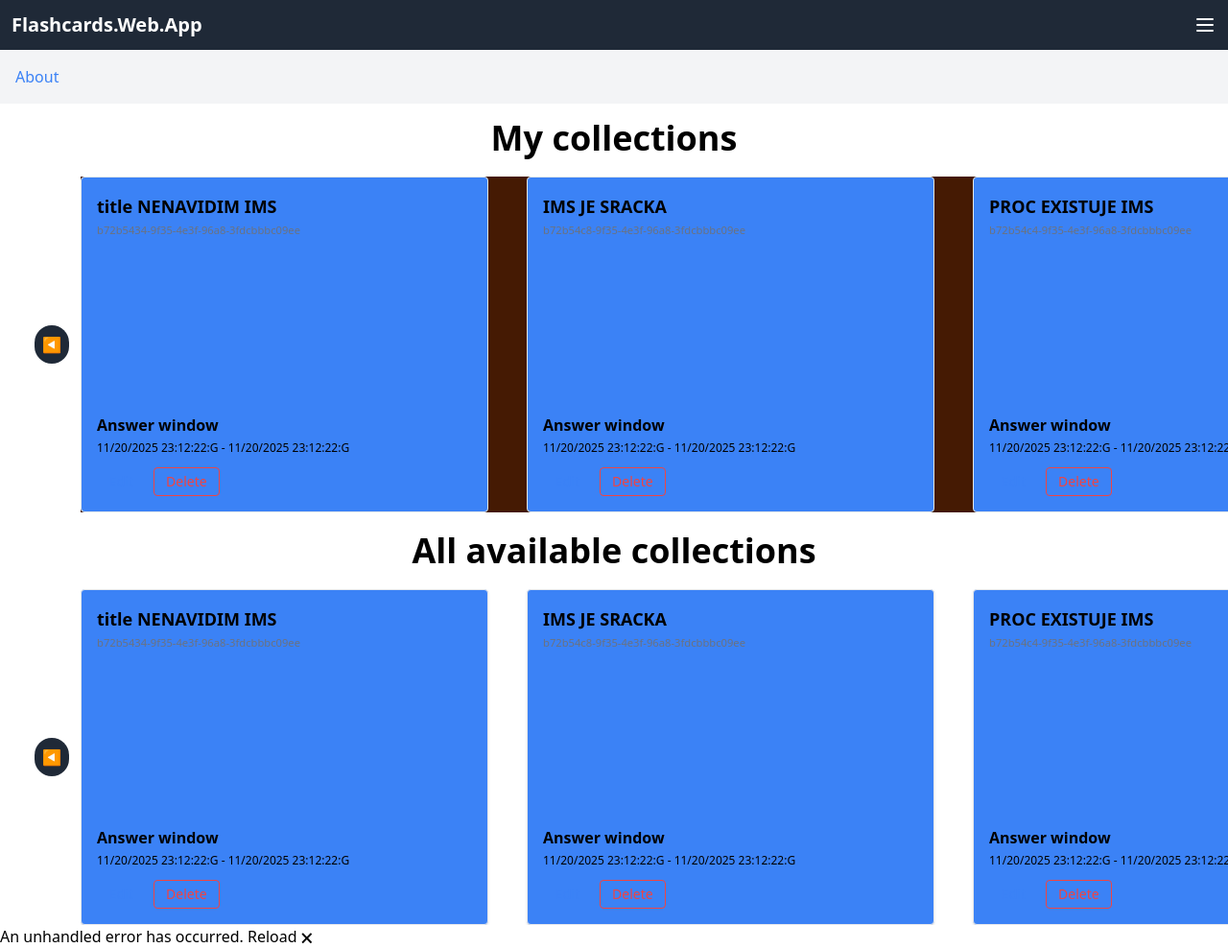
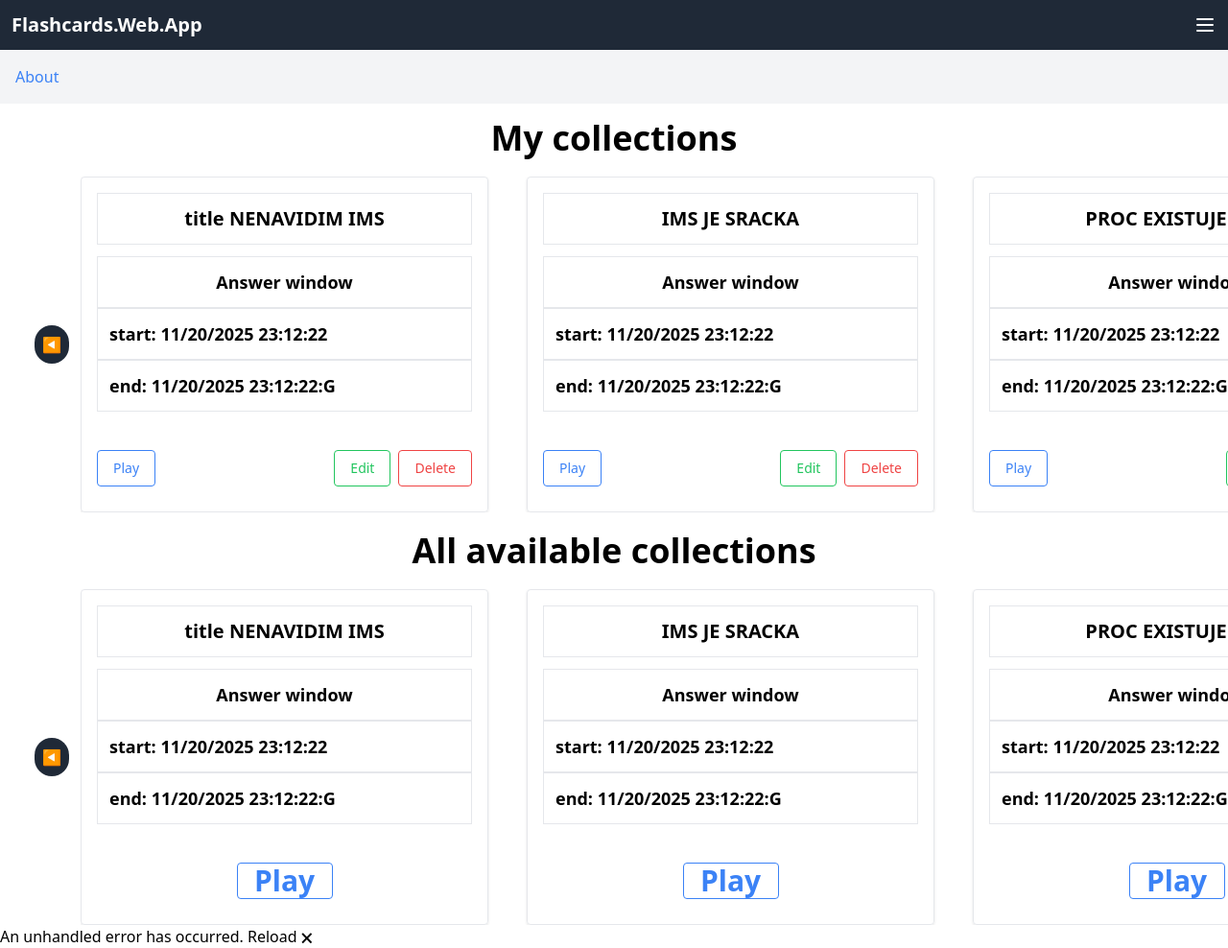
Before and after one commit to KovarikJakub/Flashcards-Clean-Architecture, an ASP.NET Core app: page /collections in a window 1280 px wide. Shown: the whole page at 96% size. Run offline with ASP.NET Core 8, Linux system fonts and the light colour scheme; style sheets or scripts are compiled from the project's sources; the project's own start-up code is not run, and a stand-in starts its controllers and pages.

Commit message:
basic list page UI

```diff
--- a/Flashcard.Web.App/Components/CardCollectionCard.razor
+++ b/Flashcard.Web.App/Components/CardCollectionCard.razor
@@ -2,20 +2,50 @@
 
 <div class="border rounded shadow @Class">
     <div class="flex flex-col p-4 h-full">
-        <h5 class="text-lg font-bold">@Collection.Title</h5>
-        <p class="text-sm text-gray-500 mb-2"><small>@Collection.Id</small></p>
 
-        <div class="mt-auto">
-            <p class="mb-1 font-semibold">Answer window</p>
-            <p class="mb-0 text-xs">@Collection.AnswerStart:G - @Collection.AnswerEnd:G</p>
+        <div class="flex items-center justify-center border p-3 ">
+            <label class="text-xl font-bold text-center w-full">@Collection.Title</label>
         </div>
 
-        <div class="mt-3 flex gap-2">
-            <button class="px-3 py-1 text-sm text-blue-500 border border-blue-500 rounded hover:bg-blue-500 hover:text-white" @onclick="EditClicked">Edit</button>
-            <button class="px-3 py-1 text-sm text-red-500 border border-red-500 rounded hover:bg-red-500 hover:text-white" @onclick="DeleteClicked">Delete</button>
+        <div class="flex items-center justify-center border mt-3 p-3">
+            <label class="text-lg font-semibold text-center w-full">Answer window</label>
         </div>
+
+        <div class="flex  border p-3">
+            <label class="text-lg font-semibold  w-full">start: @Collection.AnswerStart</label>
+        </div>
+
+        <div class="flex items-center justify-center border p-3">
+            <label class="text-lg font-semibold  w-full">end: @Collection.AnswerEnd:G</label>
+        </div>
+
+        @if (IsOwner)
+        {
+           <div class="mt-10 flex justify-between items-center">
+            <button class="px-4 py-2 text-sm text-blue-500 border border-blue-500 rounded hover:bg-blue-500 hover:text-white" @onclick="HandlePlayClicked">Play</button>
+            <div class="flex gap-2">
+                <button class="px-4 py-2 text-sm text-green-500 border border-green-500 rounded hover:bg-green-500 hover:text-white" @onclick="EditClicked">Edit</button>
+                <button class="px-4 py-2 text-sm text-red-500 border border-red-500 rounded hover:bg-red-500 hover:text-white" @onclick="DeleteClicked">Delete</button>
+            </div>
+        </div>
+        }
+        else
+        {
+            <div class="mt-10 flex justify-center items-center">
+                <button class="w-[100px] font-bold text-3xl text-blue-500 border border-blue-500 rounded hover:bg-blue-500 hover:text-white"
+                        @onclick="HandlePlayClicked">Play</button>
+            </div>
+        }
+
+
+
     </div>
 </div>
+
+
+
+
+
 
 @code {
     [Parameter] public string? Class { get; set; }
@@ -28,6 +58,12 @@
 
     [Parameter]
     public EventCallback<CardCollectionListModel> OnDelete { get; set; }
+
+    [Parameter]
+    public EventCallback<CardCollectionListModel> onPlay { get; set; }
+
+    [Parameter]
+    public bool IsOwner { get; set; }
 
     private async Task EditClicked()
     {
@@ -44,4 +80,12 @@
             await OnDelete.InvokeAsync(Collection);
         }
     }
+
+    private async Task HandlePlayClicked()
+    {
+        if (onPlay.HasDelegate)
+        {
+            await onPlay.InvokeAsync(Collection);
+        }
+    }
 }
--- a/Flashcard.Web.App/Components/CardCollectionForm.razor
+++ b/Flashcard.Web.App/Components/CardCollectionForm.razor
@@ -8,18 +8,15 @@
 
         <div class="flex flex-col  border h-[350px]">
 
-            <!-- nadpis -->
-            <div class="flex items-center justify-center border p-3">
+            <div class="mt-5 flex items-center justify-center border p-3">
                 <label class="text-xl font-bold text-center w-full">Create new card collection</label>
             </div>
 
-            <!-- Title -->
             <div class="flex items-center gap-4 border p-2">
                 <label class="ml-5 w-10">Title:</label>
                 <InputText class="border w-full p-2 flex-1" @bind-Value="Model.Title" />
             </div>
 
-            <!-- Answer start -->
             <div class="flex items-center gap-4 border p-2">
                 <label class="ml-5 w-25">Answer start:</label>
                 <InputDate class="border p-2 flex-1"
@@ -27,7 +24,6 @@
                            TValue="DateTime" />
             </div>
 
-            <!-- Answer end -->
             <div class="flex items-center gap-4 border p-2">
                 <label class="ml-5 w-25">Answer end:</label>
                 <InputDate class="ml-2 border p-2 flex-1"
@@ -35,15 +31,11 @@
                            TValue="DateTime" />
             </div>
 
-            <!-- Cards -->
-            <div class="flex items-center border p-3">
-                <label class="ml-5 w-32">Cards:</label>
-            </div>
-
-            <!-- Buttons -->
             <div class="flex justify-between border p-2 mt-auto">
-                <button class="bg-blue-500 text-white px-4 py-2 rounded">Create</button>
-                <button class="bg-gray-500 text-white px-4 py-2 rounded">Cancel</button>
+                <button class="bg-blue-500 text-white px-4 py-2 rounded"
+                        @onclick="HandleSubmit">Create</button>
+                <button class="bg-gray-500 text-white px-4 py-2 rounded"
+                        @onclick="HandleCancel">Cancel</button>
             </div>
 
         </div>
@@ -62,10 +54,22 @@
     [Parameter]
     public EventCallback<CardCollectionDetailModel> Submit { get; set; }
 
+    [Parameter]
+    public EventCallback Cancel { get; set; }
+
     private async Task HandleSubmit()  {
         if(Submit.HasDelegate) {
             await Submit.InvokeAsync(Model);
         }
     }
 
+    private async Task HandleCancel() {
+        if (Cancel.HasDelegate)
+        {
+            await Cancel.InvokeAsync();
+        }
+    }
+
+
+
 }
--- a/Flashcard.Web.App/Pages/CardCollectionListPage.razor
+++ b/Flashcard.Web.App/Pages/CardCollectionListPage.razor
@@ -2,7 +2,7 @@
 @namespace Flashcards.Web.App.Pages
 @layout ListLayout
 @inherits PageBase
-@using Flashcards.Web.App.Components
+
 
 <div class="top-10">
     <div>
@@ -13,19 +13,30 @@
                 <div class="top-5 pl-5 pr-5 relative max-w-[1480px]">
                     <button class="absolute left-5 top-1/2 transform -translate-y-1/2 bg-gray-800 text-white p-2 rounded-full z-10" @onclick="() => ScrollLeft(scrollContainerMy)">&#9664;</button>
                     <div class="overflow-hidden ml-12">
-                        <div class="flex gap-10 bg-amber-950 w-full h-[350px] overflow-x-auto scroll-smooth" @ref="scrollContainerMy">
+                        <div class="flex gap-10 w-full h-[350px] overflow-x-auto scroll-smooth" @ref="scrollContainerMy">
                             @foreach (var collection in CardCollections)
                             {
-                                <CardCollectionCard class="w-[425px] h-full bg-blue-500 flex-shrink-0" Collection="collection" OnEdit="@(() => OnEditCollection(collection))" OnDelete="@(() => OnDeleteCollection(collection))" />
+                                <CardCollectionCard class="w-[425px] h-full  flex-shrink-0" Collection="collection" IsOwner="true"
+                                                    onPlay="@(() => HandlePlayCollection(collection))" OnEdit="@(() => OnEditCollection(collection))" OnDelete="@(() => OnDeleteCollection(collection))" />
                             }
                         </div>
                     </div>
                     <button class="absolute right-0 top-1/2 transform -translate-y-1/2 bg-gray-800 text-white p-2 rounded-full z-10" @onclick="() => ScrollRight(scrollContainerMy)">&#9654;</button>
                 </div>
                 <div class="top-5">
-
-                        <CardCollectionForm Model="@Model" Submit="@HandleSubmit"/>
-
+                    @if (!showCreateForm)
+                    {
+                        <div class="ml-10  ">
+                            <button class=" border rounded p-8 text-4xl font-bold hover:bg-blue-500 hover:text-white transition"
+                                    @onclick="HandleOpenForm">
+                                +
+                            </button>
+                        </div>
+                    }
+                    else
+                    {
+                        <CardCollectionForm Model="@Model" Submit="@HandleSubmit" Cancel="@HandleCancel"/>
+                    }
                 </div>
             </div>
         }
@@ -42,7 +53,8 @@
                         <div class="flex gap-10 w-full h-[350px] overflow-x-auto scroll-smooth" @ref="scrollContainerAll">
                             @foreach (var collection in CardCollections)
                             {
-                                <CardCollectionCard class="w-[425px] h-full bg-blue-500 flex-shrink-0" Collection="collection" OnEdit="@(() => OnEditCollection(collection))" OnDelete="@(() => OnDeleteCollection(collection))" />
+                                <CardCollectionCard class="w-[425px] h-full flex-shrink-0" Collection="collection" IsOwner="false"
+                                                    onPlay="@(() => HandlePlayCollection(collection))"/>
                             }
                         </div>
                     </div>
```
Also changed, not shown: Flashcard.Web.App/Pages/CardCollectionListPage.razor.cs (+17 -3 lines).
